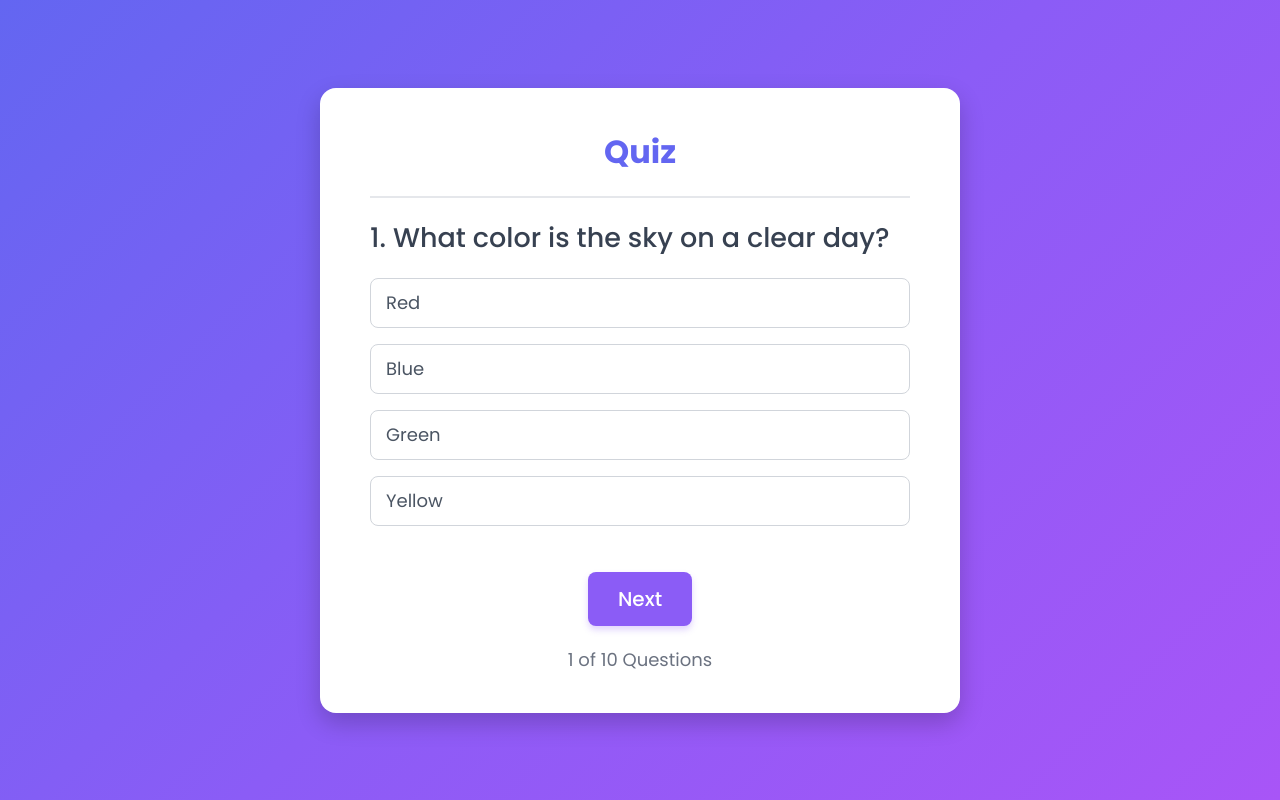
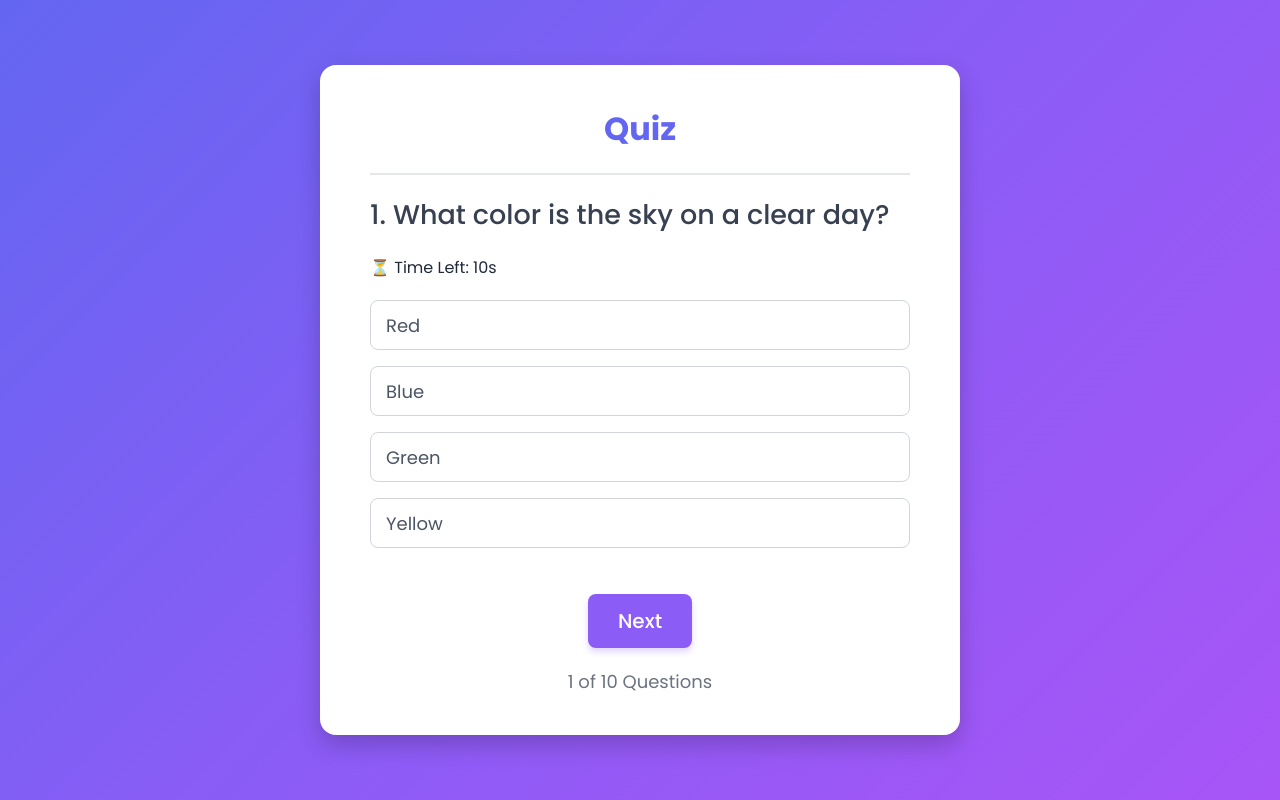
Before and after one commit to JohnnelBaylen/quiz, a React (Vite) app: page / in a window 1280 px wide. Built offline with nearby package versions, Linux system fonts and the light colour scheme.

Commit message:
chore: add hooks and configure vite path aliases

```diff
--- a/src/components/Content.jsx
+++ b/src/components/Content.jsx
@@ -1,101 +1,64 @@
-import React, { useState } from "react";
-import { useRef } from "react";
+import React from "react";
 
-import { data } from '@data/data.js';
+import { useQuiz } from "@hooks/useQuiz";
 
 const Content = () => {
+  const {
+    index,
+    question,
+    score,
+    result,
+    optionArray,
+    checkAnswer,
+    next,
+    reset,
+    time,
+    total,
+  } = useQuiz();
 
-    let [index,setIndex] = useState(0);
-    let [question, setQuestion] = useState(data[index]);
-    let [lock, setLock] = useState (false);
-    let [score, setScore] = useState(0);
-    let [result, setResult] = useState(false);
-
-    let Option1 = useRef(null), Option2 = useRef(null), Option3 = useRef(null), Option4 = useRef(null);
-
-    let optionArray = [Option1, Option2, Option3, Option4];
-
-    const checkanswer = (e,answer) => {
-
-        if (lock === false){
-
-            if(question.answer===answer){
-                e.target.classList.add("correct");
-                setLock(true);
-                setScore(prev=>prev+1);
-
-            }else{
-                e.target.classList.add("wrong");
-                setLock(true);
-                optionArray[question.answer - 1].current.classList.add("correct")
-            }
-        }
-    }
-
-    const next = () => {
-
-        if(lock=true){
-
-            if(index === data.length - 1){
-                setResult(true);
-                return 0;
-            }
-
-            setIndex(++index);
-            setQuestion(data[index]);
-            setLock(false);
-            optionArray.map((option)=>{
-                option.current.classList.remove("wrong");
-                option.current.classList.remove("correct");
-                return null;
-            });
-        }
-    }
-
-    const reset = () => {
-
-        setIndex(0);
-        setQuestion(data[0]);
-        setScore(0);
-        setLock(false);
-        setResult(false);
-
-    }
-
-    return(
-
+  return (
     <div className="container">
-
       <h1>Quiz</h1>
       <hr />
 
-            {result?<></>:<>
+      {!result ? (
+        <>
+          <h2>
+            {index + 1}. {question.question}
+          </h2>
 
-                <h2>{ index + 1 }. { question.question }</h2>
+          <div className="timer">⏳ Time Left: {time}s</div>
 
           <ul>
-                    <li ref={ Option1 } onClick={(e)=>{checkanswer(e,1)}}>{ question.option1 }</li>
-                    <li ref={ Option2 } onClick={(e)=>{checkanswer(e,2)}}>{ question.option2 }</li>
-                    <li ref={ Option3 } onClick={(e)=>{checkanswer(e,3)}}>{ question.option3 }</li>
-                    <li ref={ Option4 } onClick={(e)=>{checkanswer(e,4)}}>{ question.option4 }</li>
+            <li ref={optionArray[0]} onClick={(e) => checkAnswer(e, 1)}>
+              {question.option1}
+            </li>
+            <li ref={optionArray[1]} onClick={(e) => checkAnswer(e, 2)}>
+              {question.option2}
+            </li>
+            <li ref={optionArray[2]} onClick={(e) => checkAnswer(e, 3)}>
+              {question.option3}
+            </li>
+            <li ref={optionArray[3]} onClick={(e) => checkAnswer(e, 4)}>
+              {question.option4}
+            </li>
           </ul>
 
-                <button onClick={ next }>Next</button>
-
-                <div className="coverage">{ index + 1 } of { data.length } Questions</div>
-
-            </>}
-
-            { result?<>
-
-                <h2 className="score" >Score : { score } out of { data.length }</h2>
-                <button onClick={ reset }>Restart</button>
-
-            </>:<></> }
-
-
+          <button onClick={next}>Next</button>
+          <div className="coverage">
+            {index + 1} of {total} Questions
+          </div>
+        </>
+      ) : (
+        <>
+          <h2 className="score">
+            Score : {score} out of {total}
+          </h2>
+          <button onClick={reset}>Restart</button>
+        </>
+      )}
     </div>
   );
-}
+};
 
 export default Content;
--- /dev/null
+++ b/src/hooks/useQuiz.js
@@ -0,0 +1,85 @@
+import { useState, useRef, useEffect } from "react";
+
+import { data } from "@data/data.js";
+import { useTimer } from "./useTimer";
+
+export const useQuiz = () => {
+  const [index, setIndex] = useState(0);
+  const [question, setQuestion] = useState(data[0]);
+  const [lock, setLock] = useState(false);
+  const [score, setScore] = useState(0);
+  const [result, setResult] = useState(false);
+
+  const Option1 = useRef(null),
+    Option2 = useRef(null),
+    Option3 = useRef(null),
+    Option4 = useRef(null);
+
+  const optionArray = [Option1, Option2, Option3, Option4];
+
+  const { time, start, reset: resetTimer } = useTimer(15, () => {
+    setLock(true);
+    optionArray[question.answer - 1].current.classList.add("correct");
+  });
+
+  const checkAnswer = (e, answer) => {
+    if (!lock) {
+      if (question.answer === answer) {
+        e.target.classList.add("correct");
+        setScore((prev) => prev + 1);
+      } else {
+        e.target.classList.add("wrong");
+        optionArray[question.answer - 1].current.classList.add("correct");
+      }
+      setLock(true);
+    }
+  };
+
+  const next = () => {
+    if (lock) {
+      if (index === data.length - 1) {
+        setResult(true);
+        return;
+      }
+      const newIndex = index + 1;
+      setIndex(newIndex);
+      setQuestion(data[newIndex]);
+      setLock(false);
+
+      optionArray.forEach((option) => {
+        option.current.classList.remove("wrong");
+        option.current.classList.remove("correct");
+      });
+
+      resetTimer();
+      start();
+    }
+  };
+
+  const reset = () => {
+    setIndex(0);
+    setQuestion(data[0]);
+    setScore(0);
+    setLock(false);
+    setResult(false);
+    resetTimer();
+    start();
+  };
+
+  useEffect(() => {
+    start();
+  }, [start]);
+
+  return {
+    index,
+    question,
+    score,
+    result,
+    optionArray,
+    checkAnswer,
+    next,
+    reset,
+    time,
+    total: data.length,
+  };
+};
--- /dev/null
+++ b/src/hooks/useTimer.js
@@ -0,0 +1,34 @@
+import { useState, useEffect, useCallback } from "react";
+
+export const useTimer = (initialTime, onTimeOut) => {
+  const [time, setTime] = useState(initialTime);
+  const [isActive, setIsActive] = useState(false);
+
+  const start = useCallback(() => {
+    setTime(initialTime);
+    setIsActive(true);
+  }, [initialTime]);
+
+  const reset = useCallback(() => {
+    setTime(initialTime);
+    setIsActive(false);
+  }, [initialTime]);
+
+  useEffect(() => {
+    if (!isActive) return;
+
+    if (time === 0) {
+      setIsActive(false);
+      if (onTimeOut) onTimeOut();
+      return;
+    }
+
+    const interval = setInterval(() => {
+      setTime((prev) => prev - 1);
+    }, 1000);
+
+    return () => clearInterval(interval);
+  }, [time, isActive, onTimeOut]);
+
+  return { time, isActive, start, reset };
+};
--- a/vite.config.js
+++ b/vite.config.js
@@ -10,6 +10,7 @@ export default defineConfig({
     alias: {
       '@components': path.resolve(__dirname, 'src/components'),
       '@data': path.resolve(__dirname, 'src/data'),
+      '@hooks': path.resolve(__dirname, 'src/hooks'),
       '@pages': path.resolve(__dirname, 'src/pages'),
       '@styles': path.resolve(__dirname, 'src/styles')
     }
```
Lines whose indentation alone changed are shown as unchanged.
